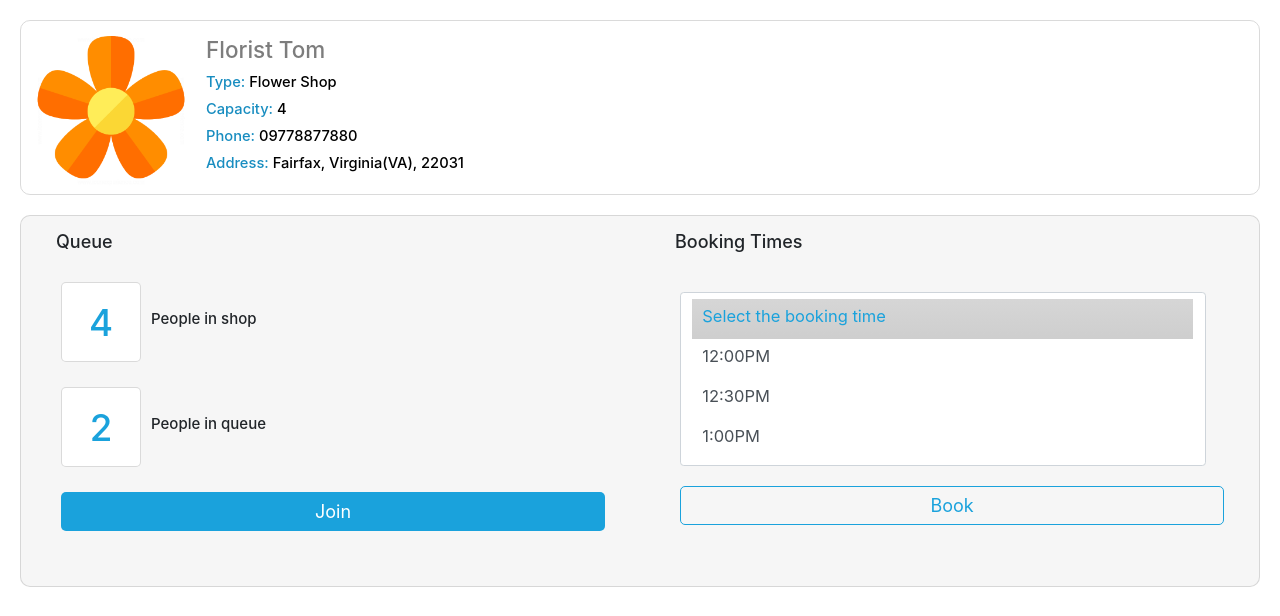
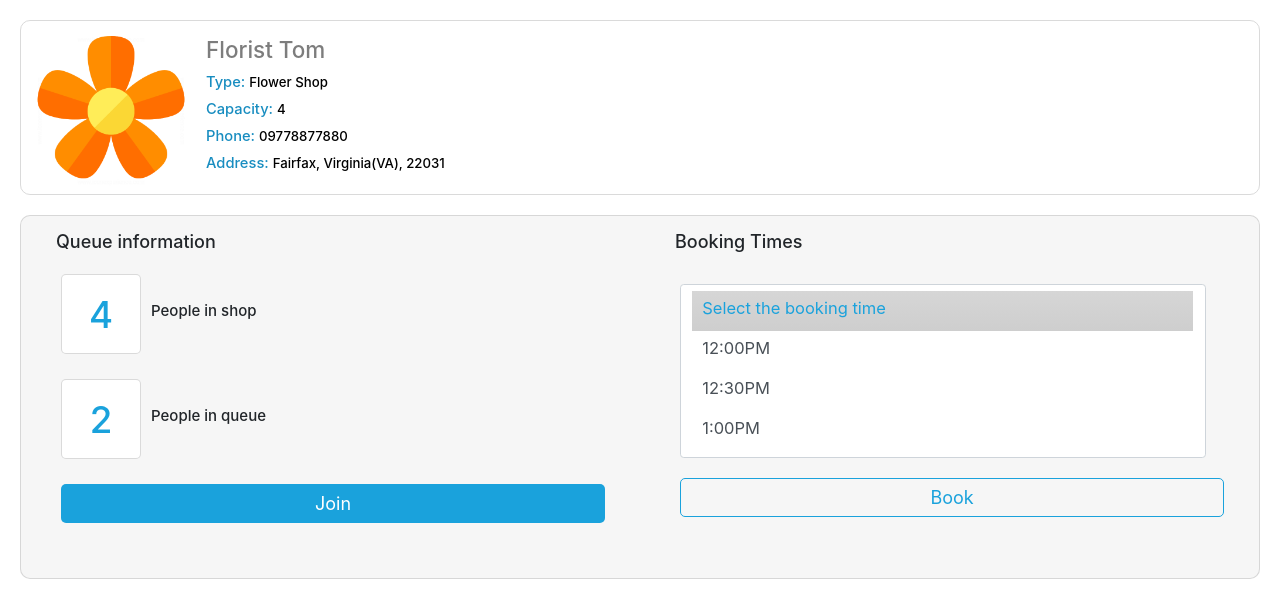
Before and after one commit to charleshugochg/qbot, a Django app: page /shop/1/ in a window 1280 px wide. Shown: the part 51-667 px from the top of the page. Run offline with Django 3.2, Linux system fonts and the light colour scheme; data comes from the database, SQL or seed files in the repository; both versions use the stored data as it was after the commit; some libraries are stand-ins or nearby versions; some web fonts are replaced.

Commit message:
design update

```diff
--- a/mainapp/static/mainapp/css/style.css
+++ b/mainapp/static/mainapp/css/style.css
@@ -329,9 +329,10 @@ html {
 .shop-info-body img {
     display: inline-block;
     max-width: 100px;
+    min-width: 50px;
     width: 20%;
     float: left;
-    margin-top: 0px;
+    margin-top: 1%;
 }
 
 .shop-info-text {
@@ -341,7 +342,7 @@ html {
 }
 
 .shop-info-text h4 {
-    font-size: 140%;
+    font-size: 130%;
     font-weight: 400;
     margin-bottom: 3px;
 }
@@ -489,6 +490,7 @@ html {
 
 .inner-span {
     color: black;
+    font-size: 90%;
 }
 
 
@@ -506,7 +508,7 @@ html {
 
 .quebook-info h2 {
     margin-left: 15px;
-    margin-bottom: 20px;
+    margin-bottom: 12px;
     font-size: 120%;
 }
 
--- a/mainapp/templates/mainapp/shop.html
+++ b/mainapp/templates/mainapp/shop.html
@@ -37,7 +37,7 @@
         <div class="shop-container back-grey">
           <div class="row">
             <div class="quebook-info col-sm-6">
-              <h2>Queue</h2>
+              <h2>Queue information</h2>
               <div class="row no-gutters">
                 <p class="counter-text">{{ in_serving }}</p>
                 <p class="counter-info">People in shop</p>
--- a/mainapp/templates/mainapp/tokens.html
+++ b/mainapp/templates/mainapp/tokens.html
@@ -17,7 +17,7 @@
 {% endblock %}
 
 {% block body %}
-<div class="your-token-contain" style="padding-top: 10px; padding-bottom: 20px;">
+<div class="your-token-contain" style="padding-top: 10px; padding-bottom: 40px;">
     {% for token in token_list %}
         {% comment %} <div class="card-info">
             <div class="queue-info {% if token.on_call %}queue-active{% endif %}">
```
Also changed, not shown: db.sqlite3.
